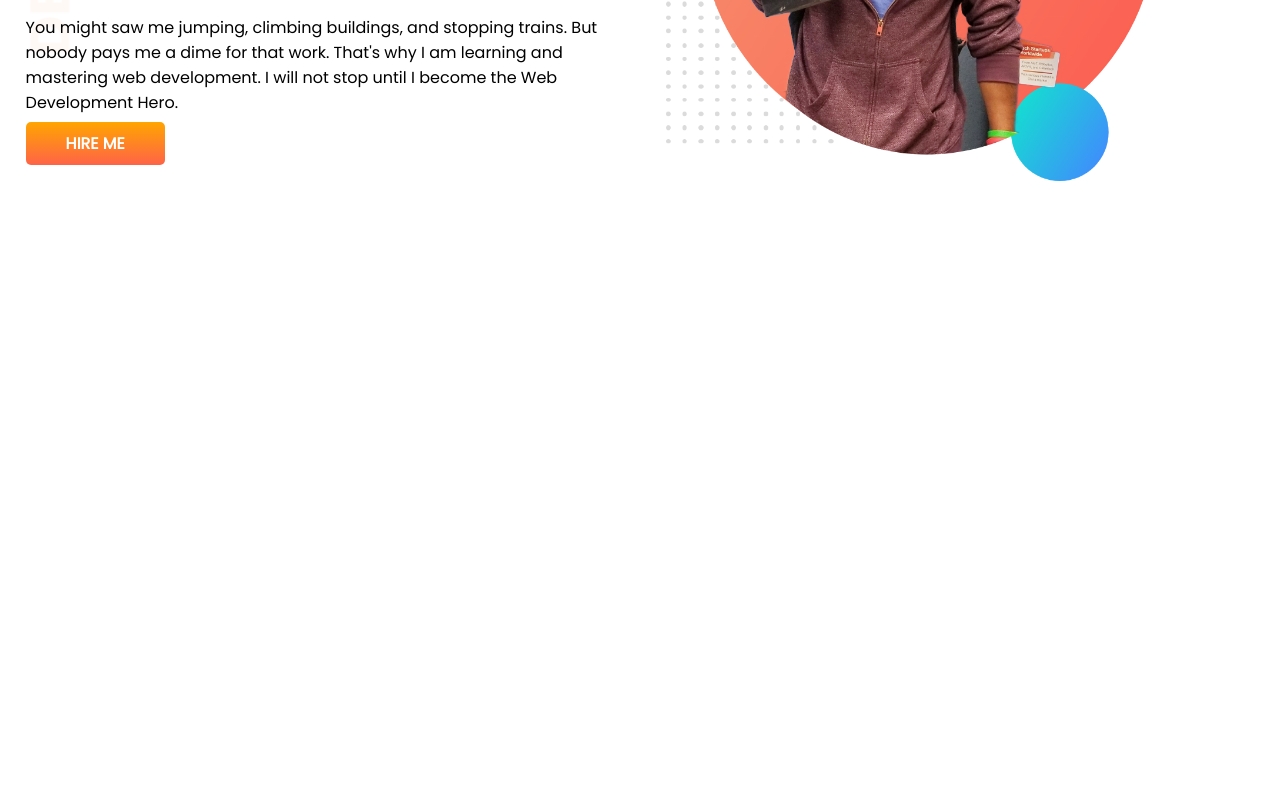
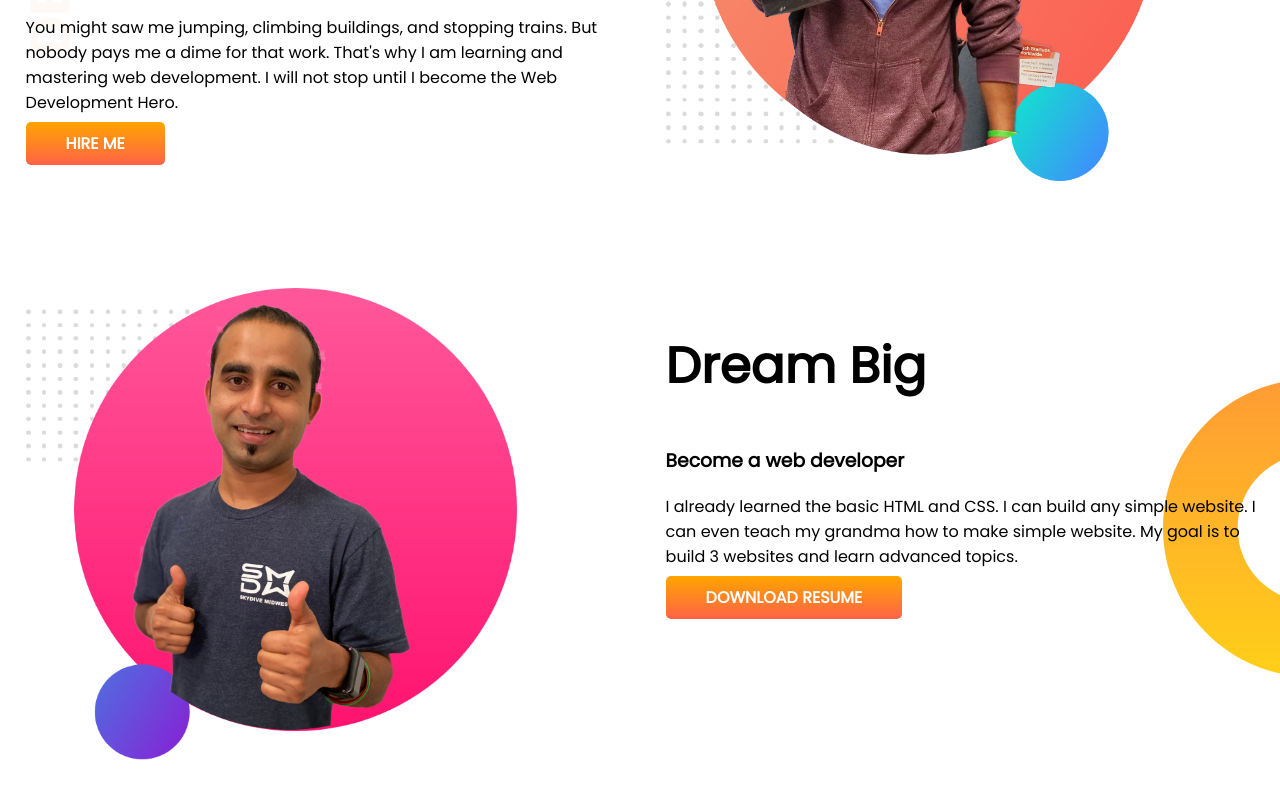
Before and after one commit to BbillahrariBBr/developer-portfolio, a plain HTML site: page index.html in a window 1280 px wide. Shown: the part 307-1106 px from the top of the page. Before the commit the page ends 800 px from the top, so only its background shows below. Drawn offline with Linux system fonts and the light colour scheme.

Commit message:
dream big part almost done

```diff
--- a/index.html
+++ b/index.html
@@ -32,6 +32,22 @@
             <img src="/images/jhankar.png" alt="">
         </div>
     </section>
+
+    <section class="dream-big">
+        <div class="half-width">
+            <img src="/images/jhankar2.png" alt="">
+        </div>
+        <div class="half-width">
+            <h1>Dream Big</h1>
+            <h3>Become a web developer</h3>
+            <p>I already learned the basic HTML and CSS. I can build any simple website. I can even teach my grandma how
+                to make simple website. My goal is to build 3 websites and learn advanced topics.</p>
+            <a class="link-button" href="https://github.com/BbillahrariBBr" target="_blank" rel="noopener noreferrer">
+                DOWNLOAD RESUME</a>
+
+        </div>
+
+    </section>
 </body>
 
 </html>
--- a/style.css
+++ b/style.css
@@ -13,6 +13,7 @@ h1 {
 
 section {
     display: flex;
+    margin-bottom: 100px;
 }
 
 .half-width {
@@ -37,3 +38,9 @@ section {
     background-image: url(images/top-banner.png);
     background-repeat: no-repeat;
 }
+
+.dream-big {
+    background-image: url(images/dream-bg.png);
+    background-repeat: no-repeat;
+    background-position: right;
+}
```
